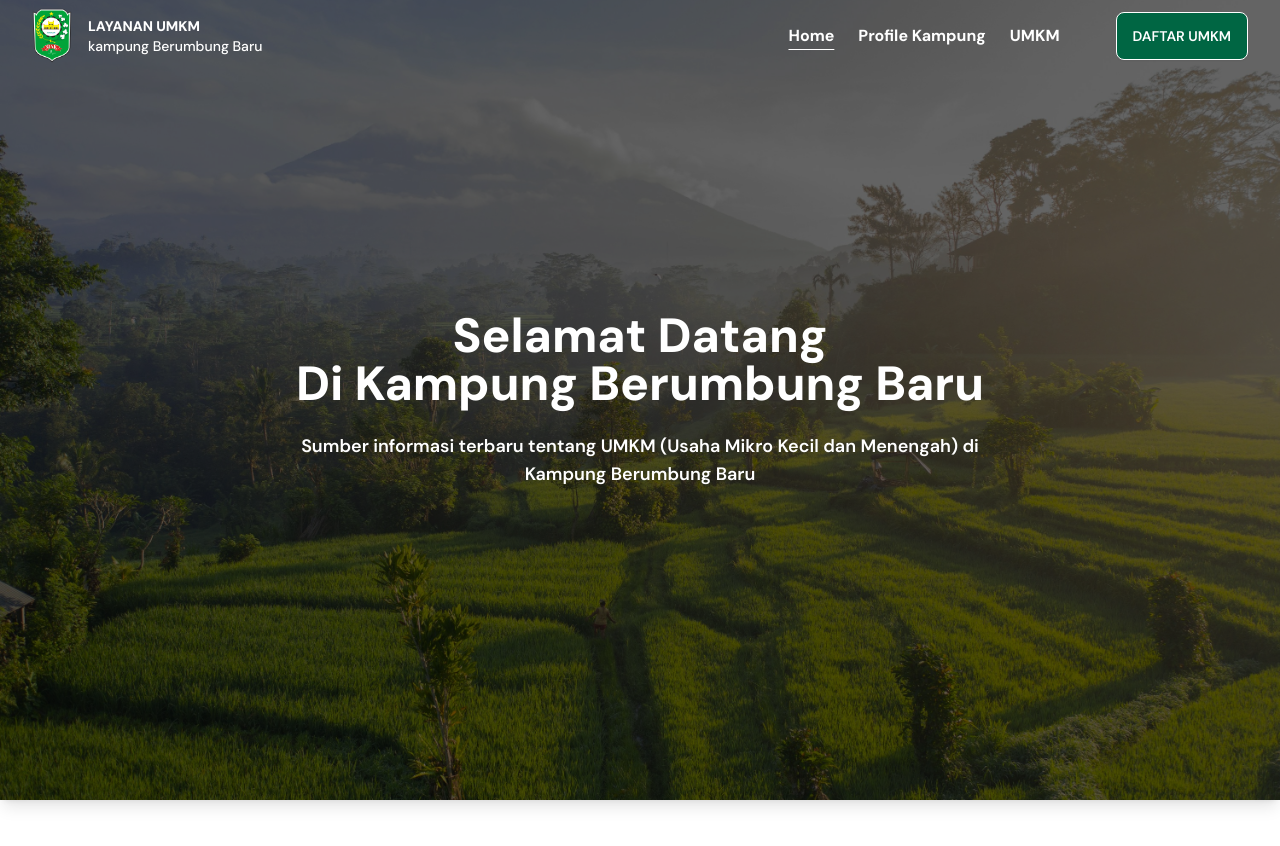
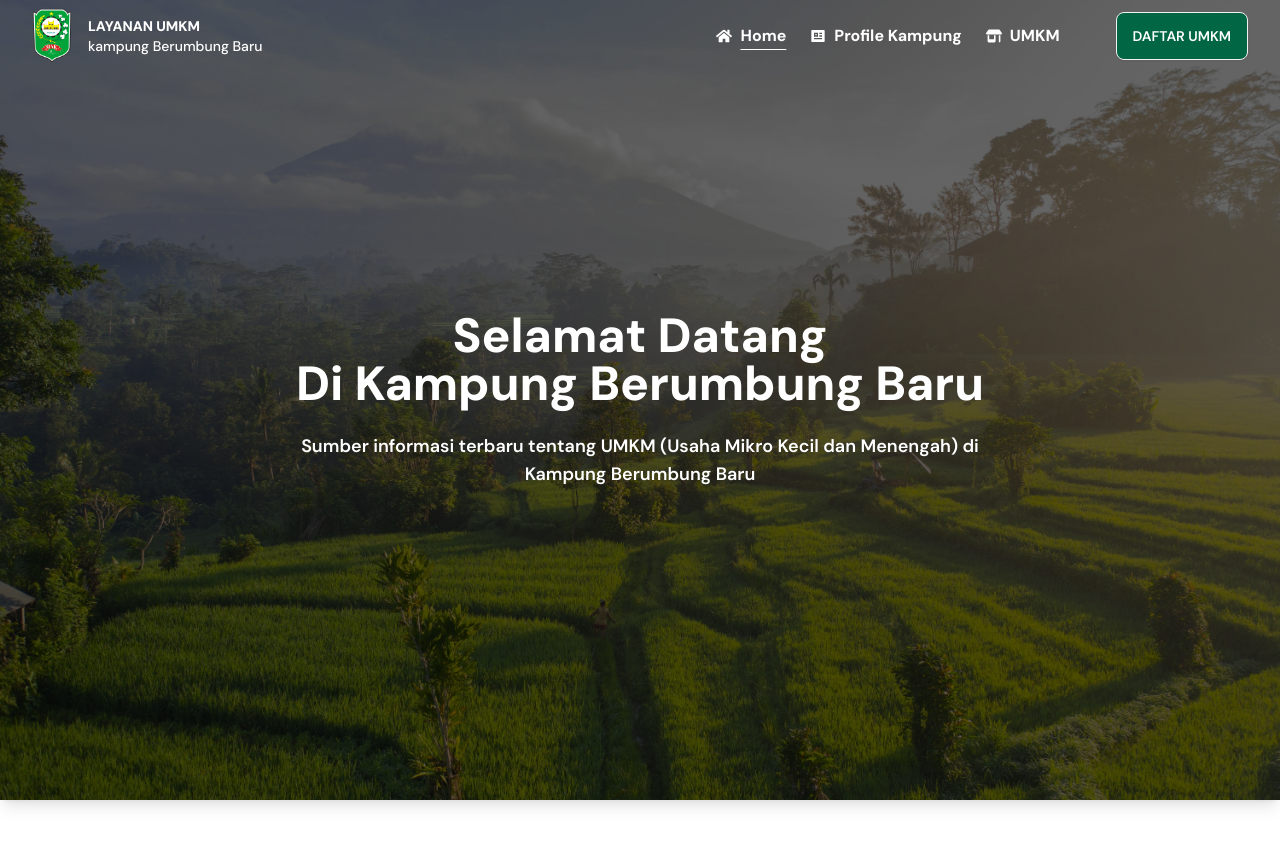
Before and after one commit to Jokosann/umkm-berumbung-baru, a Next.js app: page / in a window 1280 px wide. Shown: the top 846 px of the page. Built offline with nearby package versions, Linux system fonts and the light colour scheme; what tailwind-hamburgers would draw is missing.

Commit message:
feat: add icon navbar

```diff
--- a/common/constant/navbar-menu.ts
+++ /dev/null
@@ -1,14 +0,0 @@
-export const NavbarMenu = [
-  {
-    href: '/',
-    title: 'Home',
-  },
-  {
-    href: '/profile',
-    title: 'Profile Kampung',
-  },
-  {
-    href: '/umkm',
-    title: 'UMKM',
-  },
-];
--- /dev/null
+++ b/common/constant/navbar-menu.tsx
@@ -0,0 +1,21 @@
+import { FaHome } from 'react-icons/fa';
+import { FaShop } from 'react-icons/fa6';
+import { RiProfileFill } from 'react-icons/ri';
+
+export const NavbarMenu = [
+  {
+    href: '/',
+    title: 'Home',
+    icon: <FaHome />,
+  },
+  {
+    href: '/profile',
+    title: 'Profile Kampung',
+    icon: <RiProfileFill />,
+  },
+  {
+    href: '/umkm',
+    title: 'UMKM',
+    icon: <FaShop />,
+  },
+];
--- a/components/layout/navbar/_component/Navbar.tsx
+++ b/components/layout/navbar/_component/Navbar.tsx
@@ -4,9 +4,9 @@ import Image from 'next/image';
 import Link from 'next/link';
 import { usePathname } from 'next/navigation';
 import { useEffect, useState } from 'react';
-import { NavbarMenu } from '@/common/constant/navbar-menu';
 import { Logo } from '@/common/assets/image/img';
 import clsx from 'clsx';
+import { NavbarMenu } from '@/common/constant/navbar-menu';
 
 export default function NavMain() {
   const [isActiveMenu, setIsActiveMenu] = useState(false);
@@ -59,7 +59,7 @@ export default function NavMain() {
       />
       <div
         className={clsx(
-          'md:text-white font-bold md:shadow-none md:p-0 md:w-auto md:h-auto md:flex-row md:bg-transparent md:flex md:justify-between md:items-center md:gap-8 lg:gap-14 text-sm lg:text-base md:static fixed z-50 top-[68px] sm:top-[79px] -right-[80vw] bg-white h-full text-primary-color flex flex-col items-start gap-6 w-[80vw] py-5 px-4 shadow-md transition-all duration-300',
+          'md:text-white font-bold md:shadow-none md:p-0 md:w-auto md:h-auto md:flex-row md:bg-transparent md:flex md:justify-between md:items-center md:gap-6 lg:gap-14 text-sm lg:text-base md:static fixed z-50 top-[68px] sm:top-[79px] -right-[80vw] bg-white h-full text-primary-color flex flex-col items-start gap-6 w-[80vw] py-5 px-4 shadow-md transition-all duration-300',
           {
             'right-0': isActiveMenu,
           }
@@ -70,16 +70,20 @@ export default function NavMain() {
             <Link
               key={index}
               href={link.href}
-              className={clsx('hover:underline hover:underline-offset-8 hover:decoration-1', {
-                'underline underline-offset-8 decoration-1': pathname === link.href,
-              })}
+              className={clsx(
+                'hover:underline hover:underline-offset-8 hover:decoration-1 flex gap-2 items-center',
+                {
+                  'underline underline-offset-8 decoration-1': pathname === link.href,
+                }
+              )}
             >
-              {link.title}
+              <span>{link.icon}</span>
+              <span>{link.title}</span>
             </Link>
           ))}
         </div>
 
-        <button className="btn bg-primary-color border border-white text-white hover:bg-primary-color/60 hover:border-white">
+        <button className="btn bg-primary-color lg:bg-primary-color border border-white text-white lg:text-white  hover:bg-primary-color/60 hover:border-white text-xs btn-sm lg:btn h-10">
           DAFTAR UMKM
         </button>
       </div>
--- a/tailwind.config.ts
+++ b/tailwind.config.ts
@@ -2,13 +2,7 @@ import type { Config } from 'tailwindcss';
 
 const config: Config = {
   darkMode: ['class'],
-  content: [
-    './pages/**/*.{ts,tsx}',
-    './components/**/*.{ts,tsx}',
-    './modules/**/*.{ts,tsx}',
-    './app/**/*.{ts,tsx}',
-    './src/**/*.{ts,tsx}',
-  ],
+  content: ['./components/**/*.{ts,tsx}', './modules/**/*.{ts,tsx}', './app/**/*.{ts,tsx}'],
   theme: {
     container: {
       center: true,
```
